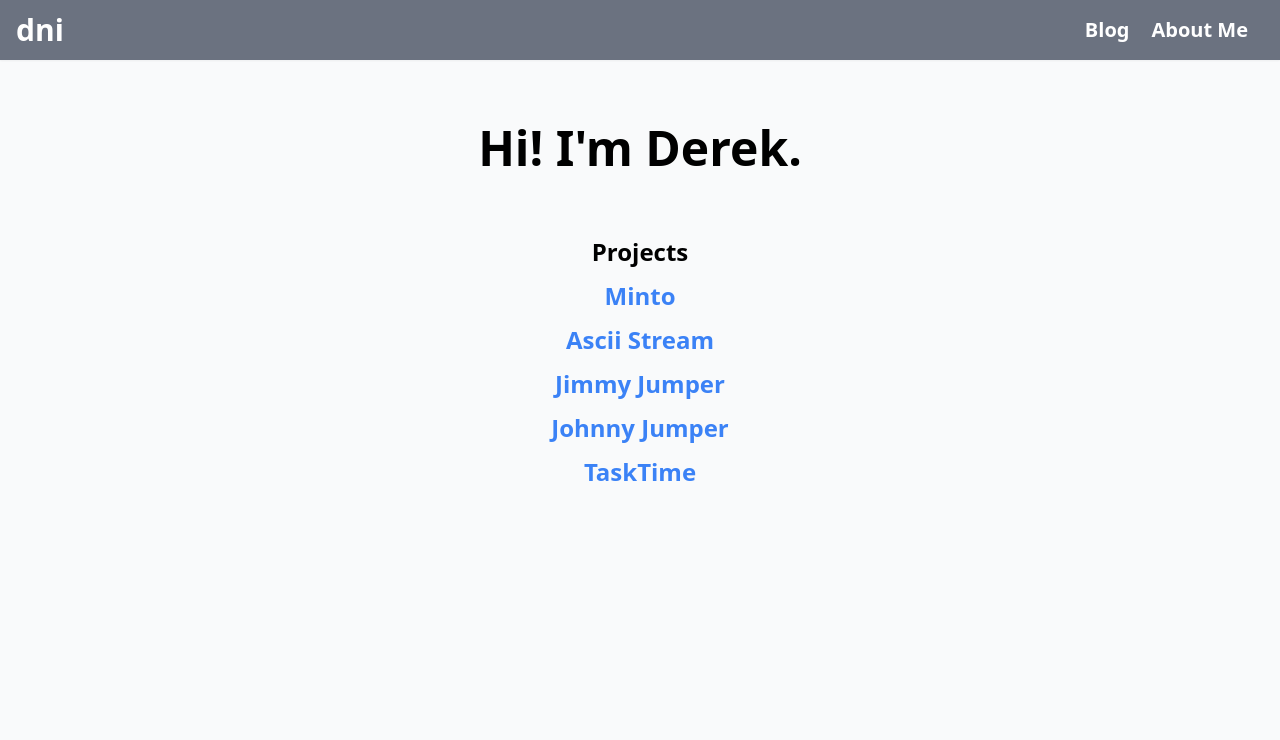
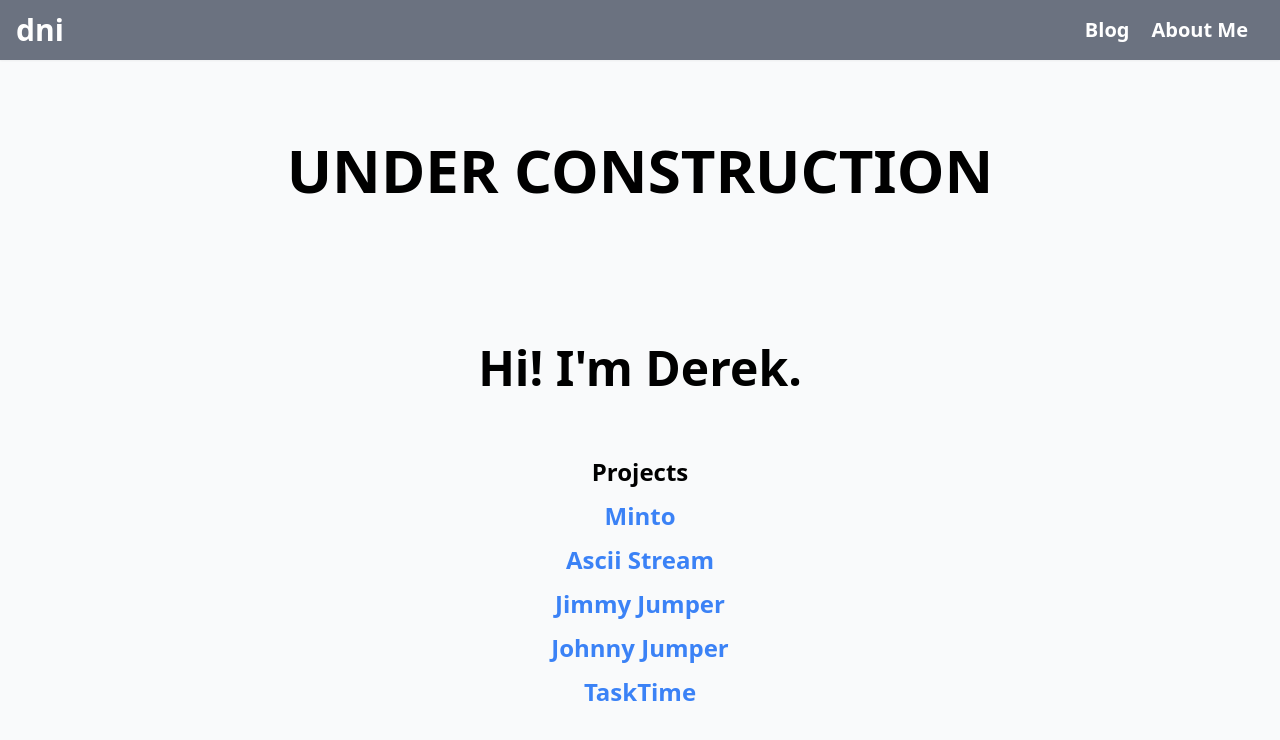
Before and after one commit to derekni/personal-website, a Next.js app: page / in a window 1280 px wide. Shown: the top 740 px of the page. Built offline with nearby package versions, Linux system fonts and the light colour scheme.

Commit message:
under construction header

```diff
--- a/src/pages/index.tsx
+++ b/src/pages/index.tsx
@@ -28,6 +28,9 @@ const IndexPage = (): ReactElement => (
             About Me
           </a>
         </div>
+      </div>
+      <div className="text-6xl font-bold py-20 text-center">
+        UNDER CONSTRUCTION
       </div>
       <div className="text-5xl font-bold py-16 text-center">Hi! I'm Derek.</div>
       <div className="text-2xl font-bold pb-3 text-center">Projects</div>
```
Also changed, not shown: 1 other file (tests, documents, lock files or other folders).
